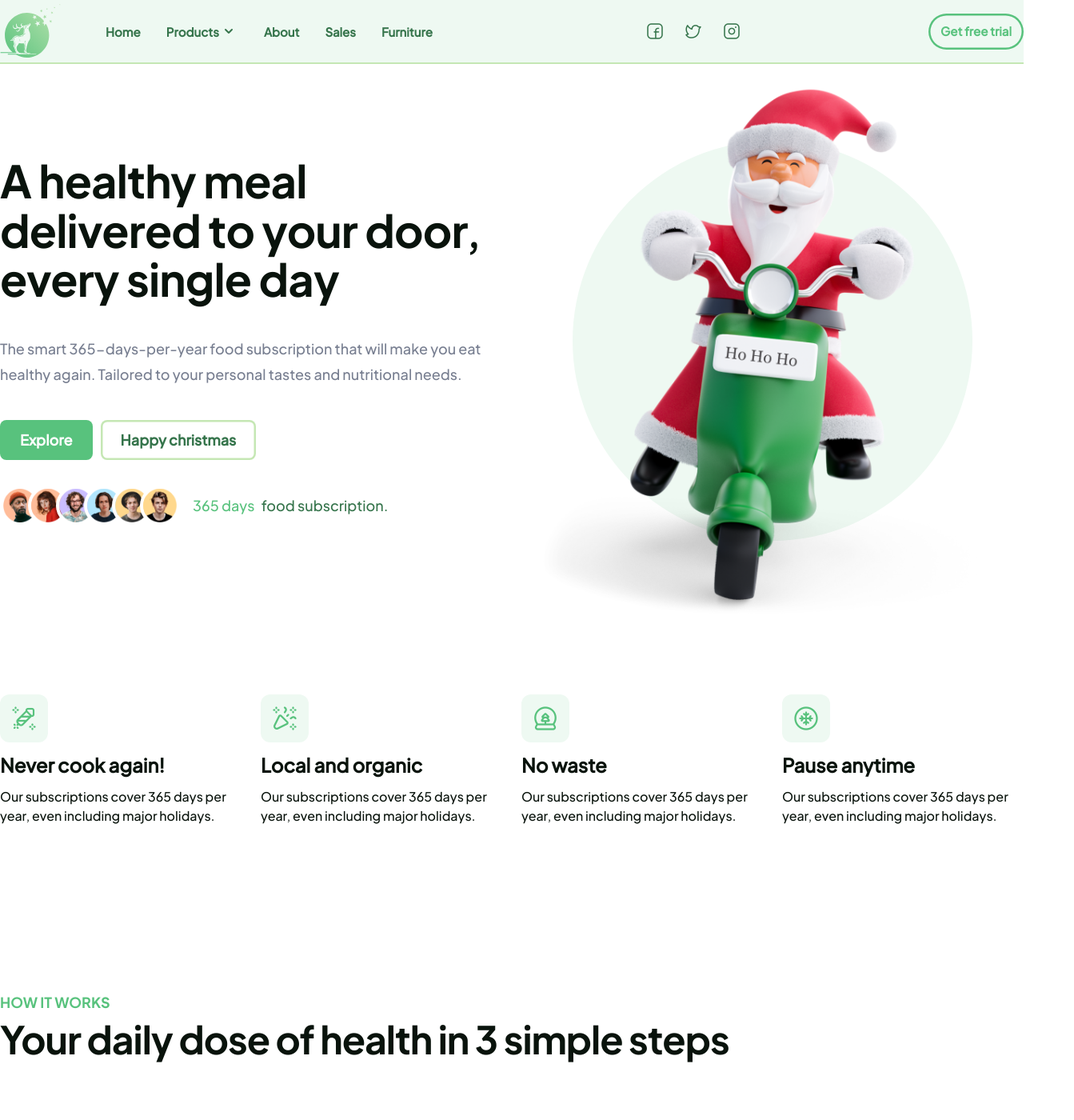
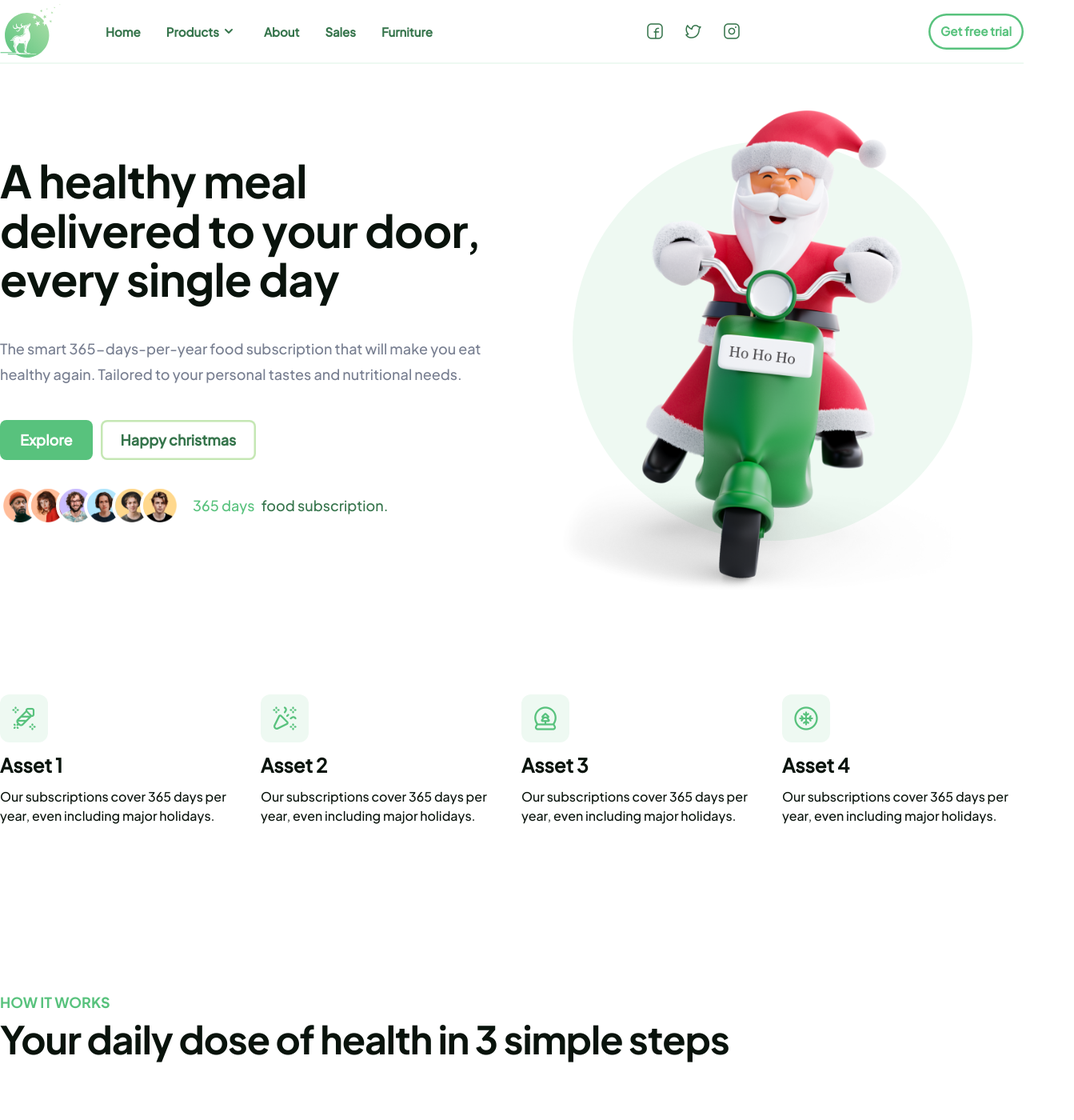
Before and after one commit to jaeel29/Christmas-website, a Next.js app: page / in a window 1280 px wide. Shown: the top 1400 px of the page at 80% size, 1343 px wide, since content can reach past the window. Built offline with nearby package versions, Linux system fonts and the light colour scheme; a web font is replaced by a local one.

Commit message:
fixing some issues

```diff
--- a/components/Features/index.tsx
+++ b/components/Features/index.tsx
@@ -3,25 +3,25 @@ import { FBody, FContainer, Feature, SectionFeatures } from './Features.styled';
 
 const features = [
   {
-    title: 'Never cook again!',
+    title: 'Asset 1',
     description:
       'Our subscriptions cover 365 days per year, even including major holidays.',
     icon: 'christmas-christmas-1',
   },
   {
-    title: 'Local and organic',
+    title: 'Asset 2',
     description:
       'Our subscriptions cover 365 days per year, even including major holidays.',
     icon: 'christmas-christmas-2',
   },
   {
-    title: 'No waste',
+    title: 'Asset 3',
     description:
       'Our subscriptions cover 365 days per year, even including major holidays.',
     icon: 'christmas-christmas-3',
   },
   {
-    title: 'Pause anytime',
+    title: 'Asset 4',
     description:
       'Our subscriptions cover 365 days per year, even including major holidays.',
     icon: 'christmas-christmas-4',
--- a/components/Header/Header.styled.ts
+++ b/components/Header/Header.styled.ts
@@ -7,8 +7,8 @@ export const SHeader = styled.header`
   display: flex;
   align-items: center;
   height: 8rem;
-  background-color: ${p => p.theme.colors.primaryLight};
-  border-bottom: 2px solid ${p => p.theme.colors.primaryLight2};
+  background-color: ${p => p.theme.colors.white};
+  border-bottom: 2px solid ${p => p.theme.colors.primaryLight3};
 `;
 
 export const SHeaderContainer = styled.div`
--- a/components/Hero/Hero.styled.ts
+++ b/components/Hero/Hero.styled.ts
@@ -110,7 +110,7 @@ export const HeroImg = styled.div`
   top: 50%;
   right: 50%;
   transform: translate(50%, -50%);
-  width: 120%;
+  width: 110%;
   border-radius: 10px;
   z-index: 10;
   /* ${BorderOrange} */
```
Also changed, not shown: text.txt (added).
